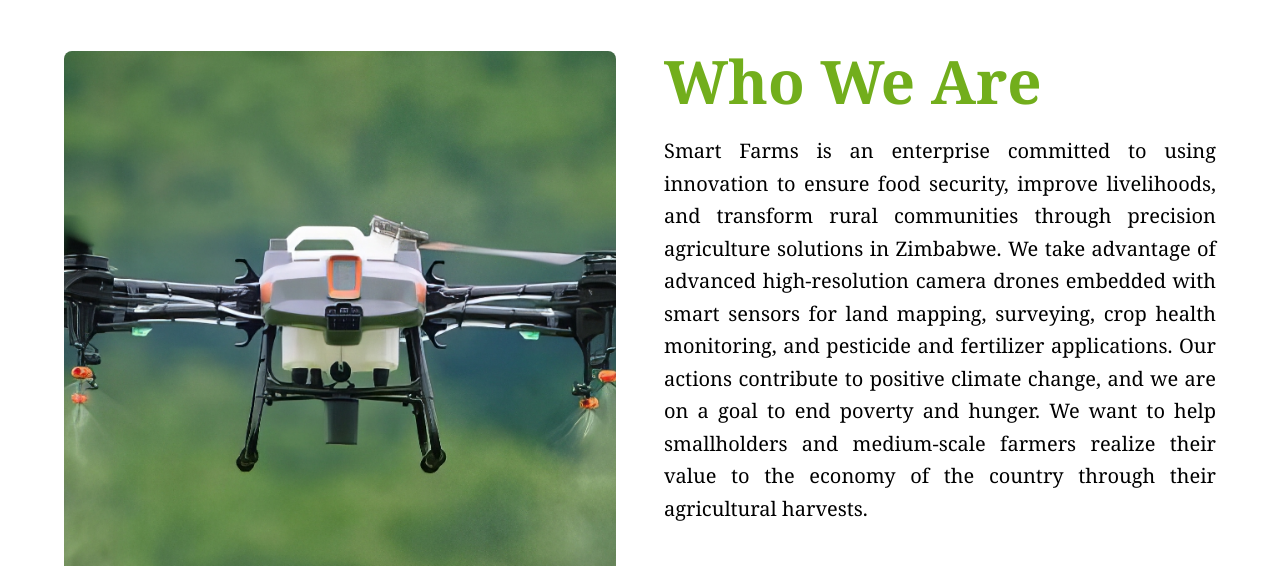
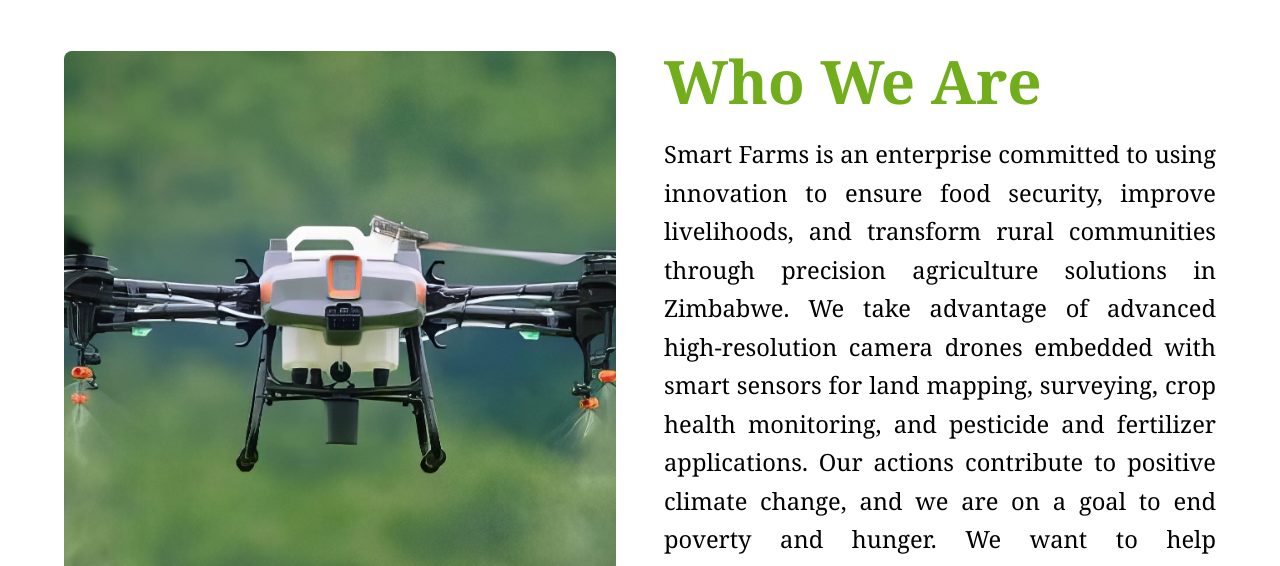
Before and after one commit to HudsonWayne/Smart-Farms, a Next.js app: page /about in a window 1280 px wide. Shown: the part 680-1246 px from the top of the page. Built offline with nearby package versions, Linux system fonts and the light colour scheme; a web font is replaced by a local one.

Commit message:
initial commit

```diff
--- a/src/pages/about.tsx
+++ b/src/pages/about.tsx
@@ -96,7 +96,7 @@ export default function AboutPage() {
             </h2>
             <p
               className="text-xs sm:text-base md:text-lg leading-relaxed text-justify"
-              style={{ fontFamily: "Georgia, serif", fontSize:"20px" }}
+              style={{ fontFamily: "Georgia, serif", fontSize:"23.7px" }}
             >
               Smart Farms is an enterprise committed to using innovation to
               ensure food security, improve livelihoods, and transform rural
@@ -135,7 +135,7 @@ export default function AboutPage() {
           <div>
             <p
               className="text-xs sm:text-base md:text-lg lg:text-xl leading-relaxed text-justify"
-              style={{ fontFamily: "Georgia, serif", fontSize:"20px" }}
+              style={{ fontFamily: "Georgia, serif", fontSize:"23.7px" }}
             >
              “The agricultural sector in Zimbabwe contributes about 21% towards the country’s GDP. Out of this, more than 50% comes from smallholder and medium-scale farmers yet they are still relying on traditional methods of farming that are so outdated, imprecise, and labor-intensive. Clearly, smallholder and medium-scale farmers are under-represented as they have the potential to contribute so much to the country’s economy. As someone who grew up in a farming community, I have witnessed firsthand the struggles of my family and neighbors, losing crops to unpredictable weather, pest attacks, and the sheer exhaustion of manual labor. I have watched hard-working farmers struggle to make a living, not because they lack knowledge or effort, but because they lack access to modern tools and technologies that could revolutionize their productivity. Smart Farms was born out of my desire to change this narrative. By integrating drone technology into agriculture, we are creating a future where farmers can monitor crops, apply inputs with precision, and make data-driven decisions—all with minimal effort and maximum impact. Our mission is to empower these farmers, increase food security, and promote sustainable farming practices. I believe that with the right support and innovation, smallholder farmers will no longer be left behind. They will become the backbone of a technologically empowered and thriving agricultural economy.”
             </p>
```
